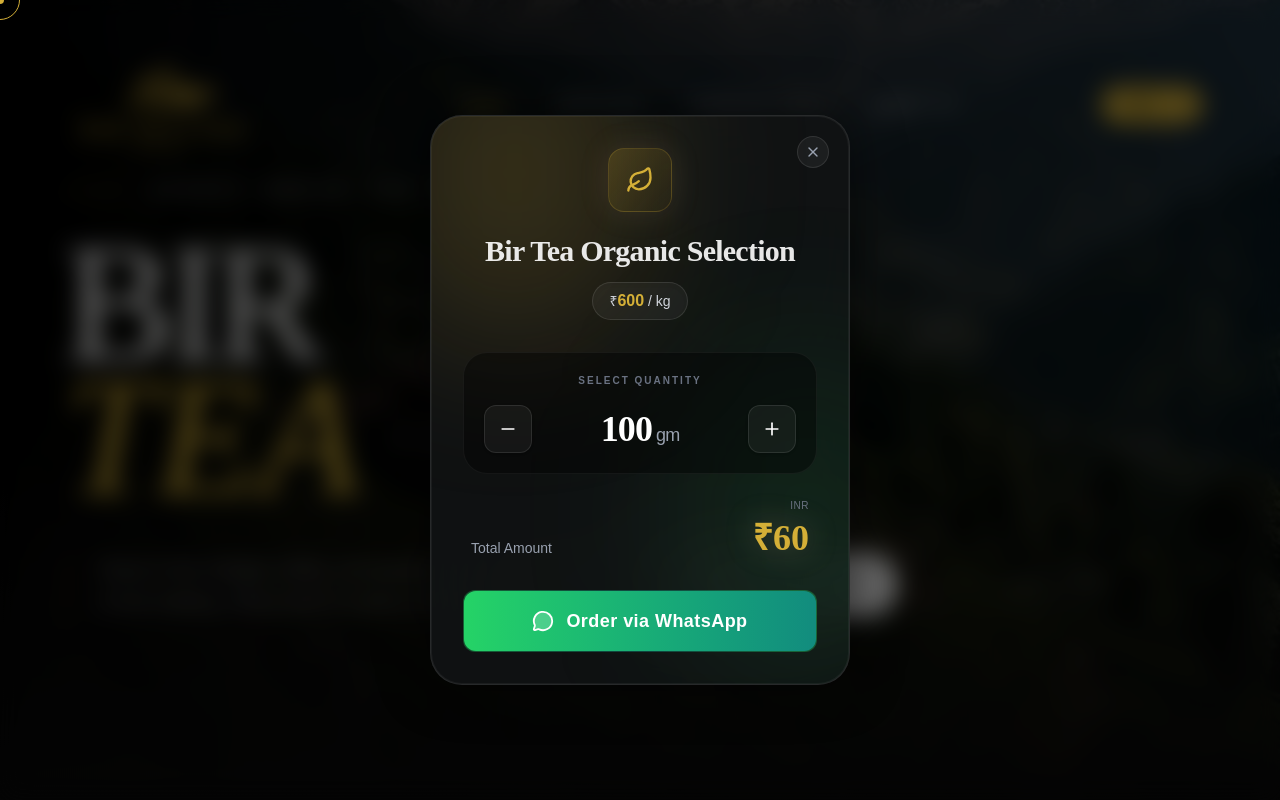
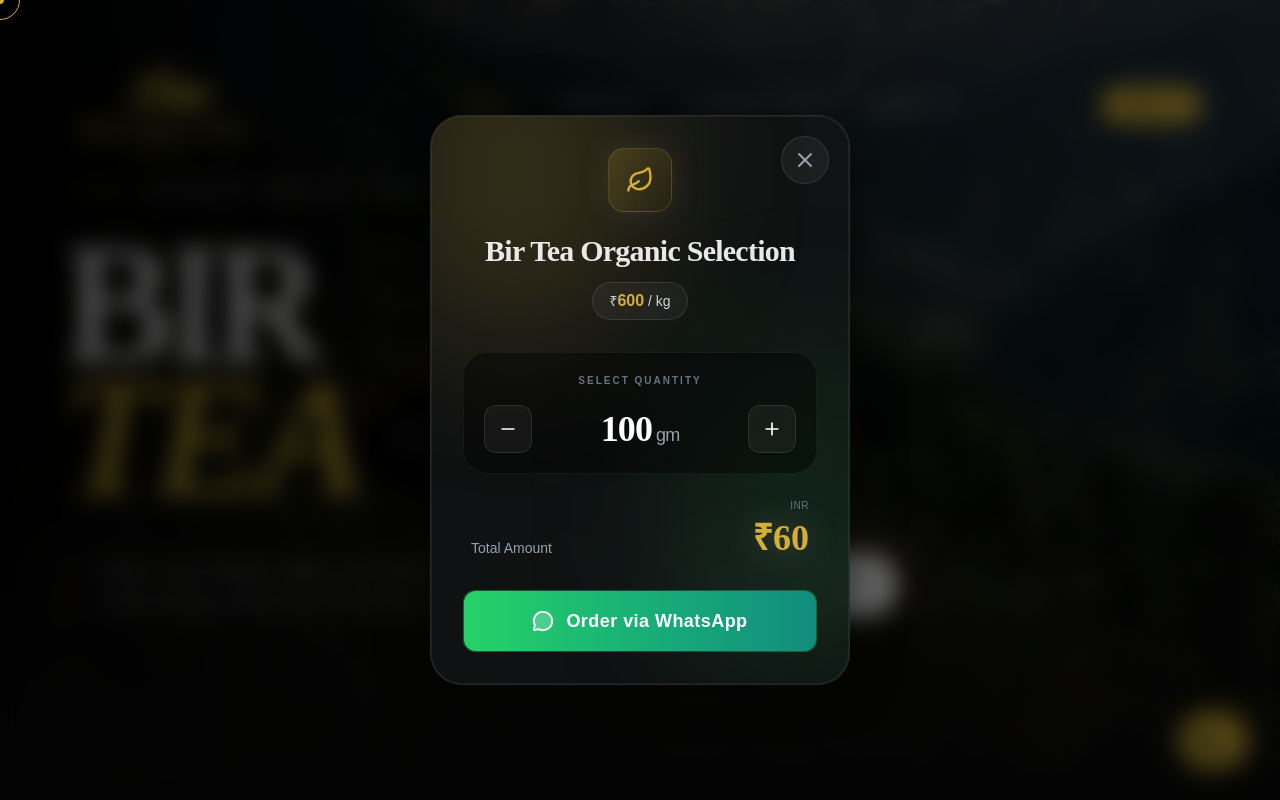
Before and after one commit to pawan369x/BirBillingTea, a React (Vite) app: page / in a window 1280 px wide. Both pictures are taken after a click on the button 1152 px from the left and 104 px from the top of the page. Shown: the top 800 px of the page. Built offline with nearby package versions, Linux system fonts and the light colour scheme.

Commit message:
all changes done

```diff
--- /dev/null
+++ b/src/components/CallButton.jsx
@@ -0,0 +1,39 @@
+import React from 'react';
+import { Phone } from 'lucide-react';
+import { motion } from 'framer-motion';
+
+const CallButton = () => {
+  const phoneNumber = "+917018666302";
+
+  return (
+    <motion.div
+      initial={{ scale: 0, opacity: 0 }}
+      animate={{ scale: 1, opacity: 1 }}
+      transition={{ delay: 1, duration: 0.5 }}
+      className="fixed bottom-8 right-8 z-[999]"
+    >
+      <motion.a
+        href={`tel:${phoneNumber}`}
+        whileHover={{ scale: 1.1 }}
+        whileTap={{ scale: 0.9 }}
+        className="flex items-center gap-3 bg-accent text-primary p-4 rounded-full shadow-[0_0_20px_rgba(212,175,55,0.4)] hover:shadow-[0_0_30px_rgba(212,175,55,0.6)] transition-shadow group overflow-hidden relative"
+      >
+        <div className="relative z-10">
+          <Phone size={24} className="fill-primary" />
+        </div>
+        <span className="max-w-0 overflow-hidden whitespace-nowrap group-hover:max-w-[120px] transition-all duration-500 font-heading font-bold uppercase tracking-wider text-sm relative z-10">
+          Call Now
+        </span>
+
+        {/* Pulsing effect */}
+        <motion.div
+          animate={{ scale: [1, 1.2, 1], opacity: [0.3, 0, 0.3] }}
+          transition={{ repeat: Infinity, duration: 2 }}
+          className="absolute inset-0 bg-accent rounded-full -z-0"
+        />
+      </motion.a>
+    </motion.div>
+  );
+};
+
+export default CallButton;
--- a/src/components/Footer.jsx
+++ b/src/components/Footer.jsx
@@ -20,14 +20,14 @@
           <div className="lg:col-span-5">
             <svg width="240" height="130" viewBox="0 0 130 70" xmlns="http://www.w3.org/2000/svg" className="mb-8 drop-shadow-[0_0_24px_rgba(212,175,55,0.4)]">
               {/* Mountain peaks */}
-              <path d="M28 38 L38 20 L48 38" fill="none" stroke="#D4AF37" strokeWidth="2.4" strokeLinejoin="round"/>
-              <path d="M36 38 L48 16 L60 38" fill="none" stroke="#D4AF37" strokeWidth="2.4" strokeLinejoin="round"/>
-              <path d="M46 38 L56 24 L66 38" fill="none" stroke="#D4AF37" strokeWidth="2.4" strokeLinejoin="round"/>
+              <path d="M28 38 L38 20 L48 38" fill="none" stroke="#D4AF37" strokeWidth="2.4" strokeLinejoin="round" />
+              <path d="M36 38 L48 16 L60 38" fill="none" stroke="#D4AF37" strokeWidth="2.4" strokeLinejoin="round" />
+              <path d="M46 38 L56 24 L66 38" fill="none" stroke="#D4AF37" strokeWidth="2.4" strokeLinejoin="round" />
               {/* Tea leaf branch */}
-              <path d="M52 34 Q62 28 72 32" fill="none" stroke="#D4AF37" strokeWidth="2" strokeLinecap="round"/>
-              <path d="M56 32 Q60 26 65 30" fill="none" stroke="#D4AF37" strokeWidth="1.8" strokeLinecap="round"/>
-              <path d="M62 30 Q67 24 71 28" fill="none" stroke="#D4AF37" strokeWidth="1.8" strokeLinecap="round"/>
-              <path d="M66 30 Q72 26 75 31" fill="none" stroke="#D4AF37" strokeWidth="1.8" strokeLinecap="round"/>
+              <path d="M52 34 Q62 28 72 32" fill="none" stroke="#D4AF37" strokeWidth="2" strokeLinecap="round" />
+              <path d="M56 32 Q60 26 65 30" fill="none" stroke="#D4AF37" strokeWidth="1.8" strokeLinecap="round" />
+              <path d="M62 30 Q67 24 71 28" fill="none" stroke="#D4AF37" strokeWidth="1.8" strokeLinecap="round" />
+              <path d="M66 30 Q72 26 75 31" fill="none" stroke="#D4AF37" strokeWidth="1.8" strokeLinecap="round" />
               {/* Text */}
               <text x="48" y="52" textAnchor="middle" fontFamily="Georgia, serif" fontSize="10" fontWeight="bold" fill="#D4AF37" letterSpacing="2.5">BIR BILLING</text>
               <text x="48" y="62" textAnchor="middle" fontFamily="Georgia, serif" fontSize="8" fill="#D4AF37" letterSpacing="4">TEA.</text>
@@ -67,7 +67,7 @@
               </div>
               <div className="flex gap-6 items-start">
                 <Phone className="text-accent" size={20} />
-                <div><p className="font-heading text-lg uppercase mb-2">Reach Out</p><p className="text-white/40 text-sm"><a href="tel:+917018666302" className="hover:text-accent transition-colors">+91 70186 66302</a> <br /> <a href="mailto:thebircoopteafactoryltd@gmail.com" className="hover:text-accent transition-colors lowercase">thebircoopteafactoryltd@gmail.com</a></p></div>
+                <div><p className="font-heading text-lg uppercase mb-2">Reach Out</p><p className="text-white/40 text-sm"><a href="tel:+917018666302" className="hover:text-accent transition-colors">+91 70186 66302</a> <br /> <a href="mailto:birbillingtea@gmail.com" className="hover:text-accent transition-colors lowercase">birbillingtea@gmail.com</a></p></div>
               </div>
             </div>
           </div>
--- a/src/components/Layout.jsx
+++ b/src/components/Layout.jsx
@@ -2,6 +2,7 @@
 import Navbar from './Navbar';
 import Footer from './Footer';
 import CustomCursor from './CustomCursor';
+import CallButton from './CallButton';
 import { useEffect } from 'react';
 import { useLocation } from 'react-router-dom';
 
@@ -20,6 +21,7 @@
         <Outlet />
       </main>
       <Footer />
+      <CallButton />
     </>
   );
 };
--- a/src/components/Navbar.jsx
+++ b/src/components/Navbar.jsx
@@ -37,7 +37,7 @@
         <div className="flex justify-between items-center max-w-[1600px] mx-auto px-[6vw]">
 
           {/* Brand Logo with Parallax effect */}
-          <Link to="/" className="relative z-50 group">
+          <Link to="/" className={`relative z-50 group transition-opacity duration-300 ${mobileMenuOpen ? 'opacity-0 pointer-events-none lg:opacity-100 lg:pointer-events-auto' : 'opacity-100'}`}>
             <motion.div
               initial={{ opacity: 0, scale: 0.9 }}
               animate={{ opacity: 1, scale: 1 }}
@@ -95,7 +95,7 @@
                 whileHover={{ scale: 1.02 }}
                 whileTap={{ scale: 0.98 }}
                 onClick={() => setIsModalOpen(true)}
-                className="relative overflow-hidden group px-4 sm:px-8 py-3 bg-accent rounded-full transition-all duration-500"
+                className={`relative overflow-hidden group px-4 sm:px-8 py-3 bg-accent rounded-full transition-all duration-500 ${mobileMenuOpen ? 'opacity-0 pointer-events-none lg:opacity-100 lg:pointer-events-auto' : 'opacity-100'}`}
               >
                 {/* Shimmer Effect */}
                 <div className="absolute inset-0 w-full h-full bg-gradient-to-r from-transparent via-white/30 to-transparent -translate-x-full group-hover:animate-shimmer" />
@@ -110,8 +110,9 @@
 
 
             <button
-              className="lg:hidden relative z-50 p-2 text-text-light hover:text-accent transition-colors"
+              className="lg:hidden relative z-[1100] p-2 text-text-light hover:text-accent transition-colors"
               onClick={() => setMobileMenuOpen(!mobileMenuOpen)}
+              style={{ touchAction: 'manipulation' }}
             >
               <AnimatePresence mode="wait">
                 {mobileMenuOpen ? (
--- a/src/components/WhatsAppModal.jsx
+++ b/src/components/WhatsAppModal.jsx
@@ -40,6 +40,7 @@
         exit={{ opacity: 0 }}
         className="absolute inset-0 bg-black/60 backdrop-blur-md"
         onClick={onClose}
+        style={{ pointerEvents: 'auto', touchAction: 'none' }}
       />
 
       {/* Modal Content */}
@@ -56,9 +57,10 @@
 
         <button
           onClick={onClose}
-          className="absolute top-5 right-5 w-8 h-8 flex items-center justify-center rounded-full bg-white/5 border border-white/10 text-gray-400 hover:text-white hover:bg-white/10 hover:rotate-90 transition-all duration-300 z-10"
+          className="absolute top-5 right-5 w-12 h-12 flex items-center justify-center rounded-full bg-white/5 border border-white/10 text-gray-400 hover:text-white hover:bg-white/10 hover:rotate-90 transition-all duration-300 z-[2100]"
+          aria-label="Close modal"
         >
-          <X size={16} />
+          <X size={24} />
         </button>
 
         {/* Header content */}
--- a/src/index.css
+++ b/src/index.css
@@ -38,8 +38,10 @@
     --transition: 0.4s cubic-bezier(0.25, 1, 0.5, 1);
   }
 
-  * {
-    cursor: none;
+  @media (pointer: fine) {
+    * {
+      cursor: none;
+    }
   }
 
   html {
--- a/src/pages/Home.jsx
+++ b/src/pages/Home.jsx
@@ -284,8 +284,7 @@
   );
 };
 
-// ... (Baki saare imports same rahenge)
-
+// Signature FAQ Data
 const faqs = [
   {
     q: "What makes Bir Billing Tea different?",
@@ -361,7 +360,6 @@
               <RevealOnScroll key={i} direction="up" delay={i * 0.1}>
                 <div
                   onClick={() => setOpenIndex(openIndex === i ? null : i)}
-                  onTouchEnd={(e) => { e.preventDefault(); setOpenIndex(openIndex === i ? null : i); }}
                   style={{ touchAction: 'manipulation', WebkitTapHighlightColor: 'transparent' }}
                   className={`group relative overflow-hidden transition-all duration-700 cursor-pointer rounded-[32px]
                     ${openIndex === i
```
